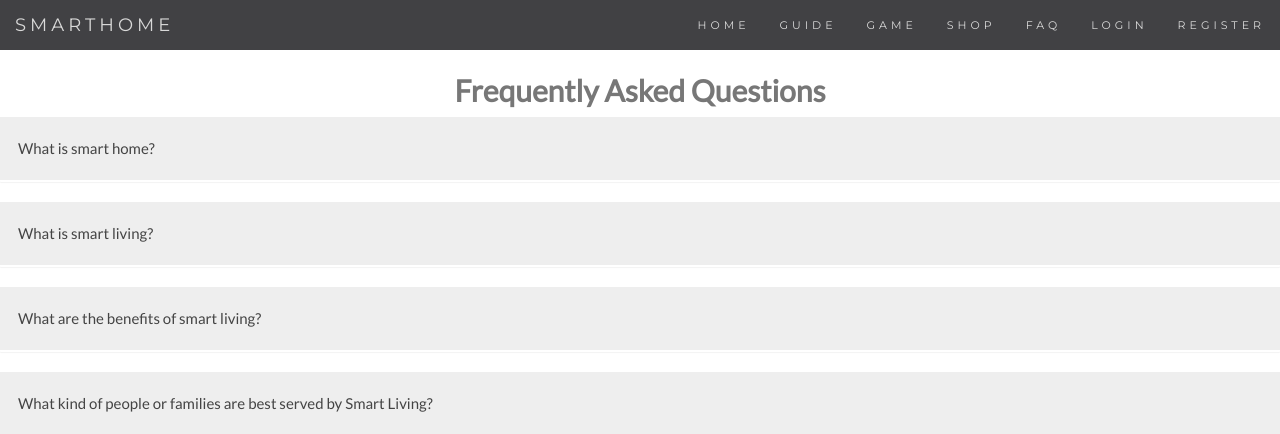
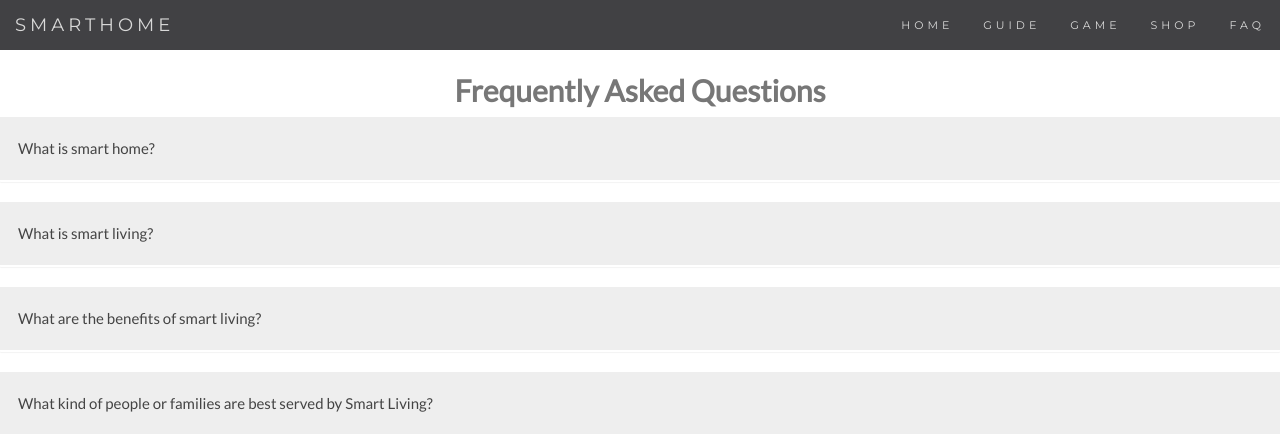
Before and after one commit to swamhtettun/OOPP, a Flask app: page /faq/ in a window 1280 px wide. Shown: the top 434 px of the page. Run offline with Flask 2, Linux system fonts and the light colour scheme; some libraries are stand-ins or nearby versions.

Commit message:
adjusted file path

```diff
--- a/templates/faq.html
+++ b/templates/faq.html
@@ -31,8 +31,6 @@
             <li><a href="http://127.0.0.1:5000/game/">GAME</a></li>
             <li><a href="http://127.0.0.1:5000/shop/">SHOP</a></li>
             <li><a href="http://127.0.0.1:5000/faq/">FAQ</a></li>
-            <li><a href="http://127.0.0.1:5000/login/">LOGIN</a></li>
-            <li><a href="http://127.0.0.1:5000/register/">REGISTER</a></li>
           </ul>
         </div>
     </div>
--- a/templates/game.html
+++ b/templates/game.html
@@ -96,8 +96,6 @@
 			<li><a href="http://127.0.0.1:5000/game/">GAME</a></li>
 			<li><a href="http://127.0.0.1:5000/shop/">SHOP</a></li>
 			<li><a href="http://127.0.0.1:5000/faq/">FAQ</a></li>
-			<li><a href="http://127.0.0.1:5000/login/">LOGIN</a></li>
-			<li><a href="http://127.0.0.1:5000/register/">REGISTER</a></li>
 		  </ul>
 		</div>
 	  </div>
--- a/templates/guide.html
+++ b/templates/guide.html
@@ -97,8 +97,6 @@
             <li><a href="http://127.0.0.1:5000/game/">GAME</a></li>
             <li><a href="http://127.0.0.1:5000/shop/">SHOP</a></li>
             <li><a href="http://127.0.0.1:5000/faq/">FAQ</a></li>
-            <li><a href="http://127.0.0.1:5000/login/">LOGIN</a></li>
-            <li><a href="http://127.0.0.1:5000/register/">REGISTER</a></li>
           </ul>
         </div>
       </div>
```
